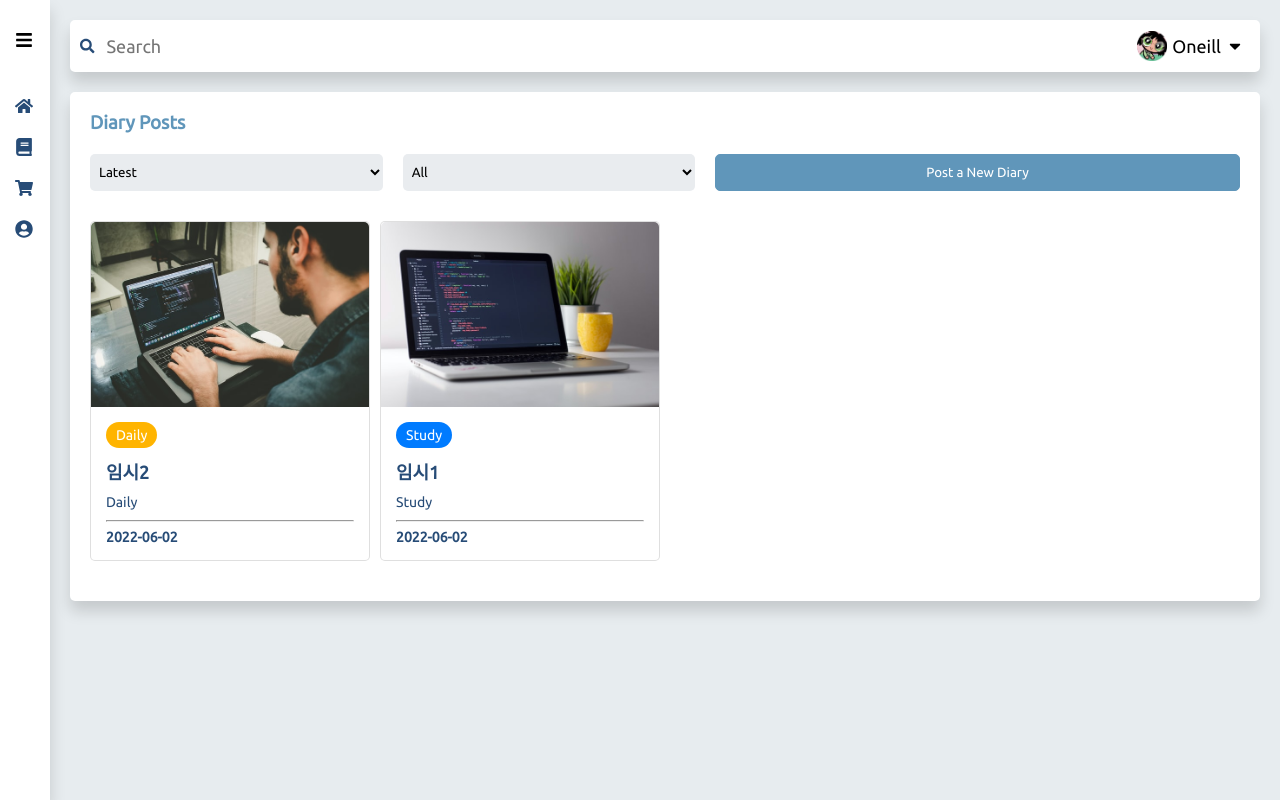
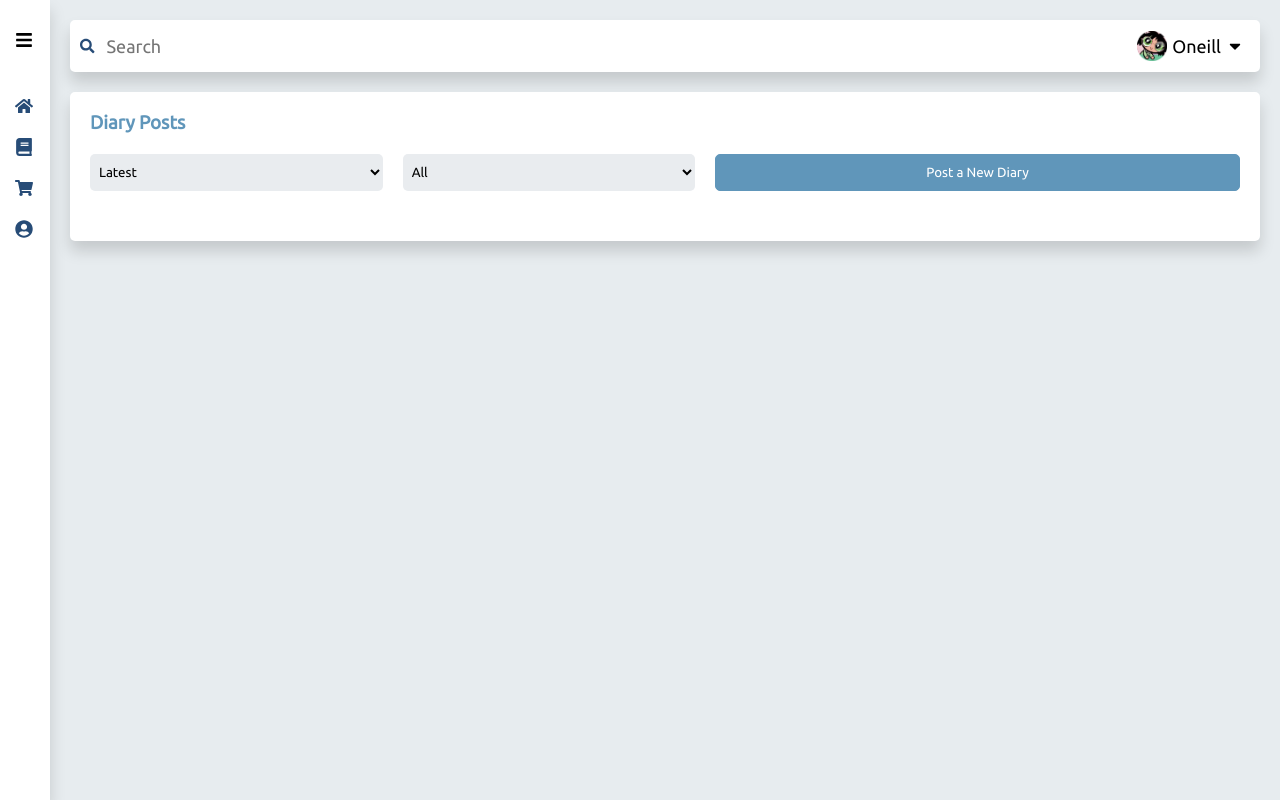
Before and after one commit to yujinoneill/task-manager-app, a React (Create React App) app: page /diary in a window 1280 px wide. Built offline with nearby package versions, Linux system fonts and the light colour scheme.

Commit message:
FEAT: Remove dummy data, Add localStorage  and useEffect
useEffect for not using dummy data and setting dataId

```diff
--- a/src/App.js
+++ b/src/App.js
@@ -1,6 +1,6 @@
 import styled from "styled-components";
 import { BrowserRouter, Route, Routes } from "react-router-dom";
-import React, { useReducer, useRef } from "react";
+import React, { useEffect, useReducer, useRef } from "react";
 
 import "./App.css";
 
@@ -56,31 +56,29 @@ const diaryReducer = (state, action) => {
     }
   }
 
-  // localStorage.setItem("diary", JSON.stringify(newState));
+  localStorage.setItem("diary", JSON.stringify(newState));
   return newState;
 };
 
-const dummyData = [
-  {
-    id: 0,
-    date: 1654174491888,
-    title: "임시1",
-    content: "Study",
-    category: "Study",
-  },
-  {
-    id: 1,
-    date: 1654174491890,
-    title: "임시2",
-    content: "Daily",
-    category: "Daily",
-  },
-];
+function App() {
+  const [data, dispatch] = useReducer(diaryReducer, []);
+  const dataId = useRef(0);
 
-function App() {
-  const [data, dispatch] = useReducer(diaryReducer, dummyData); //다 만들고 빈 배열로 바꾸자!
+  useEffect(() => {
+    const localData = localStorage.getItem("diary");
+    // const localData = localStorage.length ? localStorage.getItem("diary") : {};
 
-  const dataId = useRef(2); //다 만들고 0으로 리셋할 것
+    //if(localData.length > 2)
+    if (localData && localData.length > 2) {
+      const localDiaryList = JSON.parse(localData); //localData 직렬화
+      const diaryListLastData = localDiaryList.sort(
+        (a, b) => parseInt(b.id) - parseInt(a.id)
+      ); // 내림차순으로 정렬
+      dataId.current = parseInt(diaryListLastData[0].id) + 1; //단순히 diaryList의 길이를 기준으로 current값을 변경하면 삭제된 다이어리가 있을 때 id가 겹칠 수 있음
+
+      dispatch({ type: "INIT", data: localDiaryList });
+    }
+  }, []);
 
   //Create
   const onCreate = (title, content, category) => {
```
